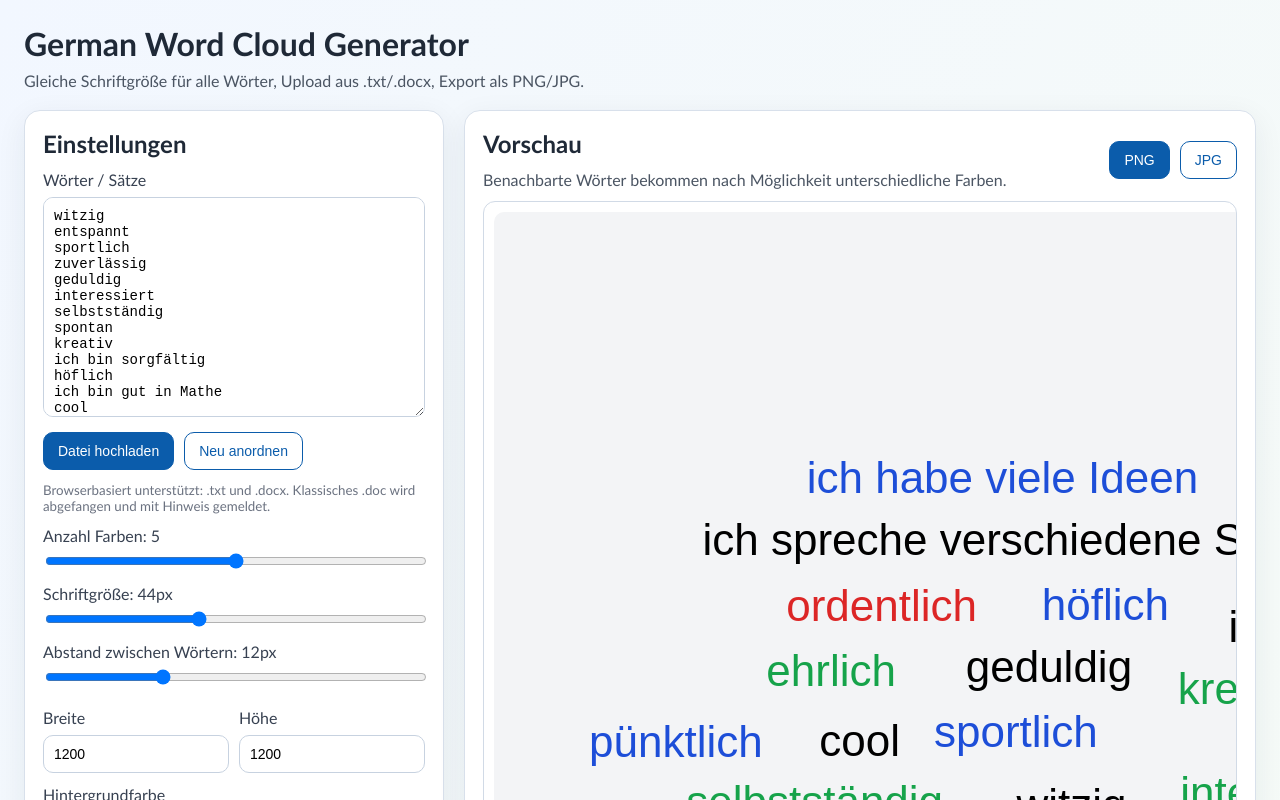
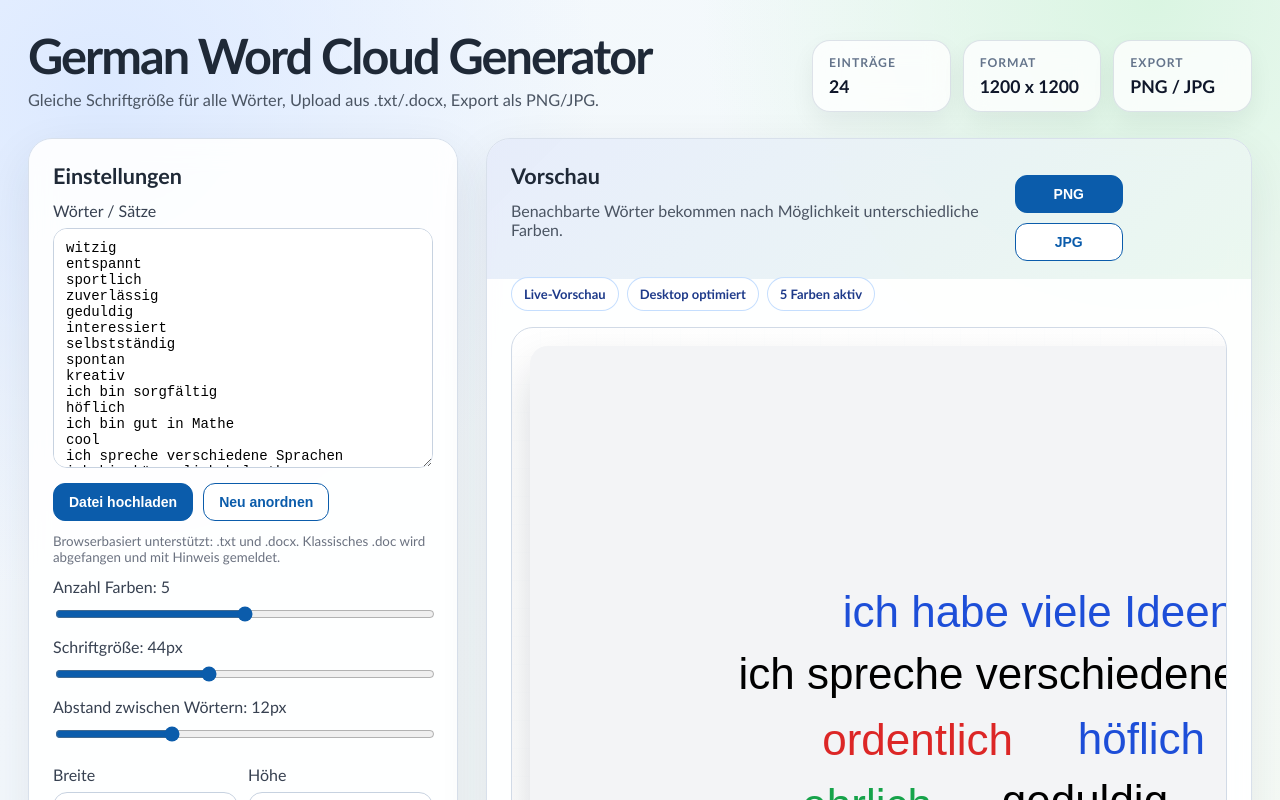
Before and after one commit to IvoLeist/word-cloud-generator, a React (Vite) app: page / in a window 1280 px wide. Shown: the top 800 px of the page. Built offline with nearby package versions, Linux system fonts and the light colour scheme.

Commit message:
Enhance UI layout so it looks better in the desktop view

```diff
--- a/src/GermanWordCloudGenerator.jsx
+++ b/src/GermanWordCloudGenerator.jsx
@@ -293,10 +293,31 @@ export default function GermanWordCloudGenerator() {
 
   return (
     <div className="app-shell">
-      <h1>German Word Cloud Generator</h1>
-      <p className="subtitle">
-        Gleiche Schriftgröße für alle Wörter, Upload aus .txt/.docx, Export als PNG/JPG.
-      </p>
+      <header className="page-header">
+        <div>
+          <h1>German Word Cloud Generator</h1>
+          <p className="subtitle">
+            Gleiche Schriftgröße für alle Wörter, Upload aus .txt/.docx, Export als PNG/JPG.
+          </p>
+        </div>
+
+        <div className="summary-strip" aria-label="Schnellinfos">
+          <div className="summary-card">
+            <span className="summary-label">Einträge</span>
+            <strong>{words.length}</strong>
+          </div>
+          <div className="summary-card">
+            <span className="summary-label">Format</span>
+            <strong>
+              {canvasWidth} x {canvasHeight}
+            </strong>
+          </div>
+          <div className="summary-card">
+            <span className="summary-label">Export</span>
+            <strong>PNG / JPG</strong>
+          </div>
+        </div>
+      </header>
 
       <div className="layout-grid">
         <section className="panel">
@@ -422,6 +443,12 @@ export default function GermanWordCloudGenerator() {
             </div>
           </div>
 
+          <div className="preview-meta">
+            <span className="preview-badge">Live-Vorschau</span>
+            <span className="preview-badge">Desktop optimiert</span>
+            <span className="preview-badge">{selectedColors.length} Farben aktiv</span>
+          </div>
+
           <div className="preview-scroll">
             <div
               ref={stageRef}
--- a/src/styles.css
+++ b/src/styles.css
@@ -1,7 +1,10 @@
 :root {
-  font-family: "Trebuchet MS", "Segoe UI", sans-serif;
+  font-family: "Avenir Next", "Trebuchet MS", "Segoe UI", sans-serif;
   color: #1f2937;
-  background: linear-gradient(120deg, #f2f7ff 0%, #f6fbf6 100%);
+  background: radial-gradient(circle at 8% 10%, #dce9ff 0%, transparent 34%),
+    radial-gradient(circle at 90% 0%, #daf5e2 0%, transparent 30%),
+    linear-gradient(120deg, #f2f7ff 0%, #f6fbf6 100%);
+  color-scheme: light;
 }
 
 * {
@@ -10,6 +13,11 @@
 
 body {
   margin: 0;
+  min-height: 100vh;
+  background: transparent;
+}
+
+#root {
   min-height: 100vh;
 }
 
@@ -21,32 +29,105 @@ p {
 
 .app-shell {
   margin: 0 auto;
-  max-width: 1280px;
-  padding: 24px;
+  max-width: 1640px;
+  padding: 32px 28px 40px;
+}
+
+.page-header {
+  display: grid;
+  grid-template-columns: minmax(0, 1.2fr) minmax(300px, 440px);
+  gap: 20px;
+  align-items: end;
+}
+
+.page-header h1 {
+  font-size: clamp(2.2rem, 3.8vw, 4rem);
+  line-height: 0.96;
+  letter-spacing: -0.04em;
 }
 
 .subtitle {
   margin-top: 8px;
   color: #4b5563;
+  max-width: 68ch;
+  font-size: 1.02rem;
+  line-height: 1.55;
+}
+
+.summary-strip {
+  display: grid;
+  grid-template-columns: repeat(3, minmax(0, 1fr));
+  gap: 12px;
+}
+
+.summary-card {
+  border: 1px solid rgba(148, 163, 184, 0.3);
+  border-radius: 18px;
+  padding: 14px 16px;
+  background: rgba(255, 255, 255, 0.78);
+  backdrop-filter: blur(12px);
+  box-shadow: 0 10px 25px rgba(15, 23, 42, 0.06);
+}
+
+.summary-label {
+  display: block;
+  font-size: 0.76rem;
+  font-weight: 700;
+  letter-spacing: 0.08em;
+  text-transform: uppercase;
+  color: #64748b;
+}
+
+.summary-card strong {
+  display: block;
+  margin-top: 6px;
+  font-size: 1.1rem;
+  color: #0f172a;
 }
 
 .layout-grid {
   display: grid;
-  grid-template-columns: minmax(320px, 420px) minmax(0, 1fr);
-  gap: 20px;
-  margin-top: 20px;
+  grid-template-columns: minmax(360px, 430px) minmax(0, 1fr);
+  gap: 28px;
+  margin-top: 26px;
+  align-items: start;
 }
 
 .panel {
   border: 1px solid #d8e0eb;
-  border-radius: 16px;
-  background: #ffffff;
-  padding: 18px;
-  box-shadow: 0 8px 30px rgba(31, 41, 55, 0.07);
+  border-radius: 24px;
+  background: rgba(255, 255, 255, 0.9);
+  padding: 24px;
+  box-shadow: 0 18px 50px rgba(31, 41, 55, 0.09);
+  backdrop-filter: blur(14px);
+}
+
+.layout-grid > .panel:first-child {
+  position: sticky;
+  top: 20px;
+  max-height: calc(100vh - 40px);
+  overflow: auto;
+}
+
+.layout-grid > .panel:last-child {
+  position: relative;
+  overflow: hidden;
+}
+
+.layout-grid > .panel:last-child::before {
+  content: "";
+  position: absolute;
+  inset: 0 0 auto 0;
+  height: 140px;
+  background: linear-gradient(135deg, rgba(29, 78, 216, 0.1), rgba(22, 163, 74, 0.08));
+  pointer-events: none;
 }
 
 .panel h2 {
   margin-bottom: 12px;
+  position: relative;
+  z-index: 1;
+  font-size: 1.35rem;
 }
 
 label,
@@ -65,20 +146,38 @@ input[type="number"],
 input[type="color"] {
   width: 100%;
   border: 1px solid #c7d2e0;
-  border-radius: 10px;
-  padding: 10px;
+  border-radius: 14px;
+  padding: 11px 12px;
   margin-top: 8px;
   font-size: 14px;
+  background: rgba(255, 255, 255, 0.92);
+  transition: border-color 120ms ease, box-shadow 120ms ease, background-color 120ms ease;
+}
+
+.text-input:focus,
+input[type="number"]:focus,
+input[type="color"]:focus,
+input[type="range"]:focus,
+button:focus {
+  outline: none;
+}
+
+.text-input:focus,
+input[type="number"]:focus,
+input[type="color"]:focus {
+  border-color: #60a5fa;
+  box-shadow: 0 0 0 4px rgba(96, 165, 250, 0.16);
 }
 
 .text-input {
-  min-height: 220px;
+  min-height: 240px;
   resize: vertical;
 }
 
 input[type="range"] {
   width: 100%;
-  margin-top: 8px;
+  margin-top: 10px;
+  accent-color: #0b5cab;
 }
 
 input[type="color"] {
@@ -90,10 +189,17 @@ button {
   border: 1px solid #0b5cab;
   background: #0b5cab;
   color: #fff;
-  border-radius: 10px;
-  padding: 10px 14px;
+  border-radius: 12px;
+  padding: 10px 15px;
   font-size: 14px;
+  font-weight: 600;
   cursor: pointer;
+  transition: transform 120ms ease, box-shadow 120ms ease;
+}
+
+button:hover {
+  transform: translateY(-1px);
+  box-shadow: 0 8px 14px rgba(11, 92, 171, 0.2);
 }
 
 button.secondary {
@@ -106,6 +212,10 @@ button.secondary {
   flex-wrap: wrap;
   gap: 10px;
   margin-top: 12px;
+}
+
+.row-wrap button {
+  min-width: 108px;
 }
 
 .size-grid {
@@ -135,6 +245,8 @@ button.secondary {
   justify-content: space-between;
   align-items: start;
   gap: 12px;
+  position: relative;
+  z-index: 1;
 }
 
 .preview-header p {
@@ -142,18 +254,51 @@ button.secondary {
   color: #4b5563;
 }
 
+.preview-meta {
+  position: relative;
+  z-index: 1;
+  display: flex;
+  flex-wrap: wrap;
+  gap: 8px;
+  margin-top: 16px;
+}
+
+.preview-badge {
+  display: inline-flex;
+  align-items: center;
+  min-height: 34px;
+  padding: 0 12px;
+  border-radius: 999px;
+  background: rgba(255, 255, 255, 0.84);
+  border: 1px solid rgba(191, 219, 254, 0.9);
+  color: #1e3a8a;
+  font-size: 13px;
+  font-weight: 600;
+}
+
 .preview-scroll {
-  margin-top: 12px;
+  position: relative;
+  z-index: 1;
+  margin-top: 16px;
   overflow: auto;
   border: 1px solid #d1dae6;
-  border-radius: 12px;
-  padding: 10px;
+  border-radius: 22px;
+  padding: 18px;
+  max-height: calc(100vh - 270px);
+  background:
+    linear-gradient(rgba(255, 255, 255, 0.9), rgba(255, 255, 255, 0.9)),
+    linear-gradient(90deg, rgba(148, 163, 184, 0.15) 1px, transparent 1px),
+    linear-gradient(rgba(148, 163, 184, 0.15) 1px, transparent 1px);
+  background-size: auto, 28px 28px, 28px 28px;
+  background-position: 0 0, 0 0, 0 0;
+  box-shadow: inset 0 1px 0 rgba(255, 255, 255, 0.9);
 }
 
 .preview-canvas {
   position: relative;
   margin: 0 auto;
-  border-radius: 10px;
+  border-radius: 18px;
+  box-shadow: 0 24px 45px rgba(15, 23, 42, 0.16);
 }
 
 .word {
@@ -169,6 +314,8 @@ button.secondary {
   display: flex;
   flex-wrap: wrap;
   gap: 8px;
+  position: relative;
+  z-index: 1;
 }
 
 .chip {
@@ -179,6 +326,7 @@ button.secondary {
   border-radius: 999px;
   padding: 5px 10px;
   font-size: 13px;
+  background: rgba(255, 255, 255, 0.82);
 }
 
 .chip-dot {
@@ -189,7 +337,74 @@ button.secondary {
 }
 
 @media (max-width: 960px) {
+  .app-shell {
+    padding: 16px 14px 24px;
+  }
+
+  .page-header {
+    grid-template-columns: 1fr;
+    gap: 14px;
+  }
+
+  .page-header h1 {
+    font-size: clamp(2rem, 11vw, 3.2rem);
+  }
+
+  .summary-strip {
+    grid-template-columns: 1fr;
+  }
+
   .layout-grid {
     grid-template-columns: 1fr;
+    gap: 14px;
+    margin-top: 18px;
+  }
+
+  .layout-grid > .panel:first-child {
+    position: static;
+    max-height: none;
+    overflow: visible;
+  }
+
+  .panel {
+    padding: 16px;
+  }
+
+  .text-input {
+    min-height: 180px;
+  }
+
+  .layout-grid > .panel:last-child::before {
+    height: 110px;
+  }
+
+  .preview-header {
+    flex-direction: column;
+    align-items: stretch;
+  }
+
+  .row-wrap {
+    width: 100%;
+  }
+
+  .row-wrap button {
+    flex: 1;
+    min-width: 112px;
+  }
+
+  .preview-scroll {
+    max-height: 62vh;
+    padding: 12px;
   }
 }
+
+@media (max-width: 640px) {
+  .size-grid {
+    grid-template-columns: 1fr;
+  }
+
+  .chip {
+    font-size: 12px;
+    padding: 4px 9px;
+  }
+}
```
